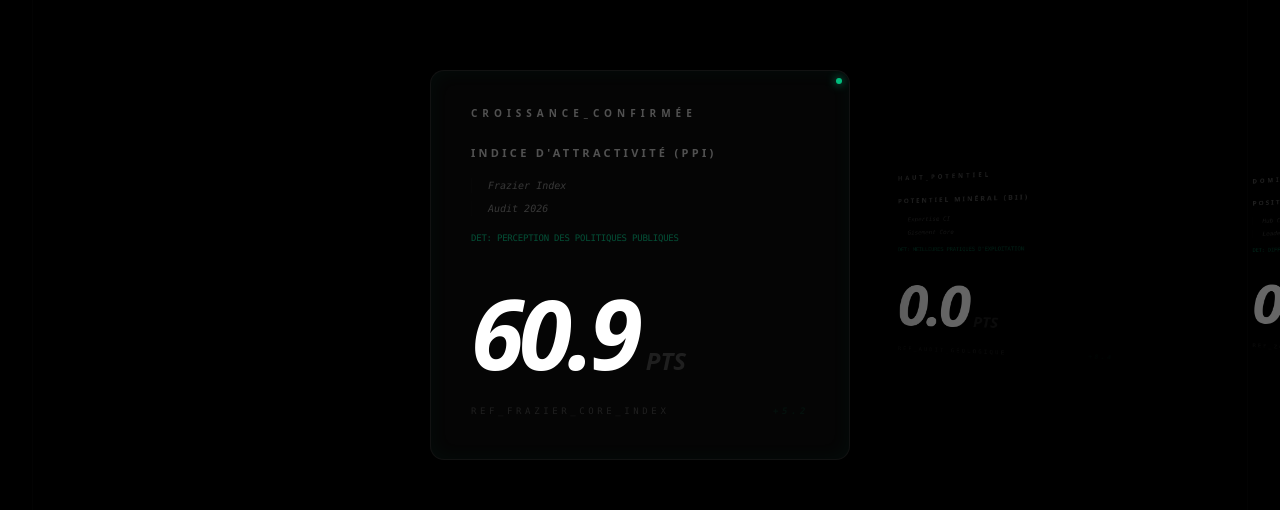
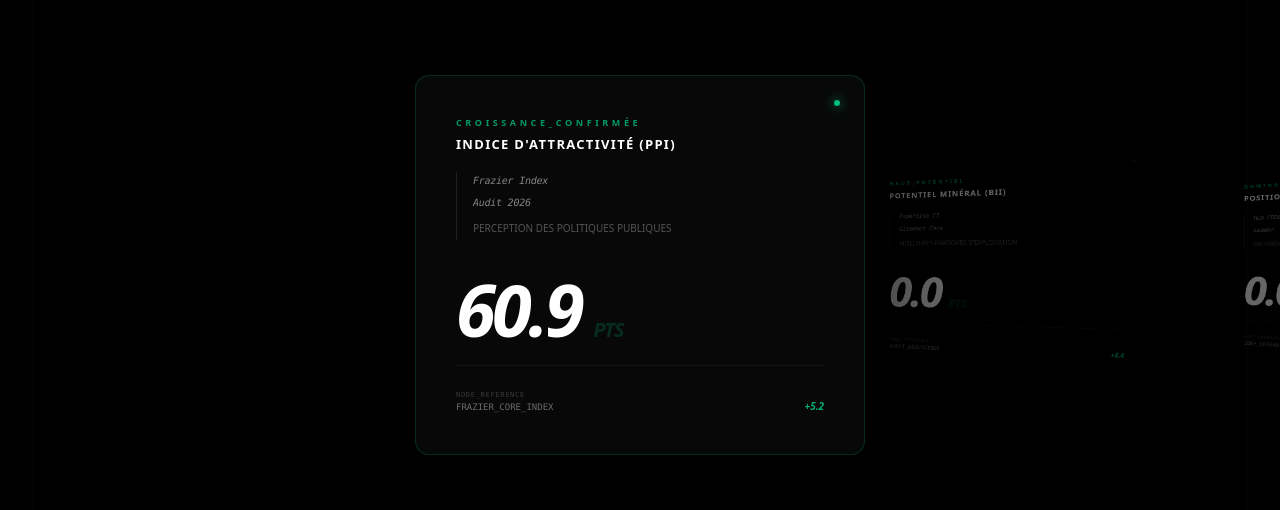
Before and after one commit to nonnzy7even7iete/nonnzytransformiumfullstackbundel, a Next.js app: page /logique-metier-serveur in a window 1280 px wide. Shown: the part 135-645 px from the top of the page. Built offline with nearby package versions, Linux system fonts and the light colour scheme; no server answers.

Commit message:
Zy Bulding workflow

```diff
--- a/src/components/frontendkit/FluxCarousel.tsx
+++ b/src/components/frontendkit/FluxCarousel.tsx
@@ -5,8 +5,8 @@ import { motion, animate } from "framer-motion";
 import { cn } from "@/lib/utils";
 
 /**
- * SOURCE DE DONNÉES SOUVERAINE
- * Architecture Data-Driven : On sépare le contenu du contenant.
+ * SOURCE DE DONNÉES SOUVERAINE : FRAZIER 2026
+ * Isolé pour maintenance chirurgicale.
  */
 const DATA_MINIERE_7 = [
   {
@@ -18,7 +18,7 @@ const DATA_MINIERE_7 = [
     ref: "FRAZIER_CORE_INDEX",
     status: "CROISSANCE_CONFIRMÉE",
     detail: "PERCEPTION DES POLITIQUES PUBLIQUES",
-    notes: ["Frazier Index", "Audit 2026"],
+    notes: ["Frazier Index", "Audit 2026"]
   },
   {
     id: "02",
@@ -29,7 +29,7 @@ const DATA_MINIERE_7 = [
     ref: "AUDIT_GÉOLOGIQUE",
     status: "HAUT_POTENTIEL",
     detail: "MEILLEURES PRATIQUES D'EXPLOITATION",
-    notes: ["Expertise CI", "Gisement Core"],
+    notes: ["Expertise CI", "Gisement Core"]
   },
   {
     id: "03",
@@ -40,7 +40,7 @@ const DATA_MINIERE_7 = [
     ref: "ZONE_CEDEAO",
     status: "DOMINATION_TOTALE",
     detail: "DIFFÉRENTIEL GHANA : +5.7 PTS",
-    notes: ["Hub CEDEAO", "Leader"],
+    notes: ["Hub CEDEAO", "Leader"]
   },
   {
     id: "04",
@@ -51,7 +51,7 @@ const DATA_MINIERE_7 = [
     ref: "ASSURANCE_JURIDIQUE",
     status: "GARANTI_SÉCURISÉ",
     detail: "PROTECTION INTÉGRALE DES ACTIFS",
-    notes: ["Asset Guard", "Risk Zero"],
+    notes: ["Asset Guard", "Risk Zero"]
   },
   {
     id: "05",
@@ -62,7 +62,7 @@ const DATA_MINIERE_7 = [
     ref: "MARCHÉ_GLOBAL",
     status: "OPTIMISATION_FLUX",
     detail: "POSITION MONDIALE SUR 68 JURIDICTIONS",
-    notes: ["Jump +12", "Market Ready"],
+    notes: ["Jump +12", "Market Ready"]
   },
   {
     id: "06",
@@ -73,7 +73,7 @@ const DATA_MINIERE_7 = [
     ref: "TOP_AFRIQUE",
     status: "ASCENSION_ÉLITE",
     detail: "PERFORMANCE SUR 36 MOIS",
-    notes: ["Africa Top 5", "Elite Growth"],
+    notes: ["Africa Top 5", "Elite Growth"]
   },
   {
     id: "07",
@@ -84,7 +84,7 @@ const DATA_MINIERE_7 = [
     ref: "TRANSFORMIUM_CORE",
     status: "VALIDATION_SYSTÈME",
     detail: "SOUVERAINETÉ DES DONNÉES",
-    notes: ["Core Engine", "ROI Focus"],
+    notes: ["Core Engine", "ROI Focus"]
   },
 ];
 
@@ -96,7 +96,7 @@ export default function MiningDashboard() {
 
   const handleDragEnd = (_: any, info: any) => {
     const threshold = 30;
-    // .info.offset.x : Accès point pour piloter la navigation du carrousel
+    // .info.offset.x : Accès point-notation pour capter le vecteur de swipe
     if (info.offset.x < -threshold && index < DATA_MINIERE_7.length - 1)
       setIndex(index + 1);
     else if (info.offset.x > threshold && index > 0) setIndex(index - 1);
@@ -106,12 +106,16 @@ export default function MiningDashboard() {
 
   return (
     <div className="relative h-screen w-full bg-[var(--background)] overflow-hidden flex items-center justify-center font-sans">
-      {/* ZONE DE CAPTURE DRAG (CENTRALISÉE) */}
+
+      {/* ZONE DE CAPTURE DRAG (CENTRALISÉE POUR LA NAVBAR)
+          h-[65vh] : On laisse de l'espace en haut pour NavbarFront
+          top-[15vh] : Centrage vertical du gesture
+      */}
       <motion.div
         drag="x"
         dragConstraints={{ left: 0, right: 0 }}
         onDragEnd={handleDragEnd}
-        className="absolute w-full h-[70vh] top-[15vh] z-[100] cursor-grab active:cursor-grabbing"
+        className="absolute w-full h-[65vh] top-[15vh] z-[100] cursor-grab active:cursor-grabbing"
       />
 
       <div
@@ -128,13 +132,13 @@ export default function MiningDashboard() {
         </motion.div>
       </div>
 
-      {/* PAGINATION */}
+      {/* PAGINATION PROGRESSIVE */}
       <div className="absolute bottom-10 flex gap-2 z-[110]">
         {DATA_MINIERE_7.map((_, i) => (
           <div
             key={i}
             className={cn(
-              "h-[1px] transition-all duration-700",
+              "h-[1.5px] transition-all duration-700",
               index === i
                 ? "w-10 bg-emerald-500 shadow-[0_0_10px_#10b981]"
                 : "w-2 bg-[var(--foreground)] opacity-10"
@@ -150,19 +154,17 @@ function Card({ item, position }: { item: any; position: number }) {
   const isActive = position === 0;
   const counterRef = useRef<HTMLHeadingElement>(null);
 
-  // .window.innerWidth : Calcul dynamique pour l'effet d'éventail
-  const xOffset =
-    typeof window !== "undefined" && window.innerWidth < 768
-      ? window.innerWidth * 0.45
-      : 480;
+  // .window.innerWidth : Calcul dynamique du décalage pour l'effet galerie
+  const xOffset = typeof window !== "undefined" && window.innerWidth < 768 ? window.innerWidth * 0.45 : 480;
 
   useEffect(() => {
     if (isActive && counterRef.current) {
-      // .animate() : Animation numérique point-notation
+      // .animate() : Animation numérique haute précision (notation point)
       const controls = animate(0, item.value, {
         duration: 2.2,
         ease: [0.16, 1, 0.3, 1],
         onUpdate: (v) => {
+          // .current.textContent : Injection directe DOM pour performance 60fps
           if (counterRef.current) counterRef.current.textContent = v.toFixed(1);
         },
       });
@@ -182,70 +184,64 @@ function Card({ item, position }: { item: any; position: number }) {
       }}
       transition={{ type: "spring", stiffness: 120, damping: 25 }}
       className={cn(
-        "absolute w-[75vw] md:w-[420px] h-auto min-h-[350px] p-10 flex flex-col justify-between overflow-hidden transition-all duration-700",
-        "backdrop-blur-[25px] md:backdrop-blur-[40px] border border-[var(--foreground)]/5",
+        "absolute w-[85vw] md:w-[450px] h-auto min-h-[380px] p-8 md:p-10 flex flex-col justify-between overflow-hidden transition-all duration-700",
+        "backdrop-blur-[35px] border border-[var(--foreground)]/10",
         isActive
-          ? "shadow-[0_40px_100px_rgba(0,0,0,0.6),inset_0_0_20px_rgba(16,185,129,0.05)] bg-[var(--foreground)]/[0.02]"
+          ? "shadow-[0_40px_100px_rgba(0,0,0,0.7),inset_0_0_20px_rgba(16,185,129,0.02)] bg-[var(--foreground)]/[0.03] border-emerald-500/20"
           : "bg-transparent border-none"
       )}
-      style={{ borderRadius: "var(--radius-vercel, 14px)" }}
+      style={{ borderRadius: "var(--radius-vercel, 12px)" }}
     >
-      {/* LED STATUS */}
-      <div
-        className={cn(
-          "absolute top-[7px] right-[7px] h-1.5 w-1.5 rounded-full transition-all duration-1000",
-          isActive
-            ? "bg-emerald-500 shadow-[0_0_10px_#10b981] opacity-100 scale-100"
-            : "bg-[var(--foreground)] opacity-0 scale-50"
-        )}
-      />
+      {/* INDICATEUR LED SOUVERAIN */}
+      <div className={cn(
+        "absolute top-6 right-6 h-1.5 w-1.5 rounded-full transition-all duration-1000",
+        isActive ? "bg-emerald-500 shadow-[0_0_12px_#10b981]" : "bg-white/5"
+      )} />
 
-      {/* HEADER : STATUS */}
-      <div className="relative z-10 flex justify-between items-start opacity-30 mt-[-5px]">
-        <p className="text-[10px] font-black tracking-[0.5em] uppercase text-[var(--foreground)]">
+      {/* HEADER : HIERARCHIE CLAIRE */}
+      <div className="relative z-10 flex flex-col gap-1.5">
+        <p className="text-[9px] font-black tracking-[0.4em] uppercase text-emerald-500/80">
           {item.status}
         </p>
+        <h3 className="text-[13px] font-bold text-[var(--foreground)] tracking-[0.1em] uppercase leading-tight">
+          {item.title}
+        </h3>
       </div>
 
-      {/* BODY : INFOS DÉTAILLÉES */}
-      <div className="relative z-10 mt-6">
-        <h3 className="text-[11px] font-bold opacity-30 uppercase text-[var(--foreground)] tracking-[0.3em] mb-4">
-          {item.title}
-        </h3>
-        <div className="flex flex-col gap-2">
+      {/* BODY : DÉTAILS AUDIT (Lisibilité augmentée) */}
+      <div className="relative z-10 mt-5 flex-1">
+        <div className="flex flex-col gap-3 border-l border-white/10 pl-4 py-1">
           {item.notes.map((note: string, idx: number) => (
-            <p
-              key={idx}
-              className="text-[10px] font-mono text-[var(--foreground)] opacity-20 italic pl-4 border-l border-[var(--foreground)]/5"
-            >
+            <p key={idx} className="text-[10px] font-mono text-[var(--foreground)] opacity-50 italic leading-none tracking-tight">
               {note}
             </p>
           ))}
-          <p className="text-[9px] font-mono text-emerald-500/40 mt-2 uppercase tracking-tight">
-            DET: {item.detail}
+          <p className="text-[10px] font-medium text-[var(--foreground)] opacity-30 uppercase leading-relaxed max-w-[220px]">
+            {item.detail}
           </p>
         </div>
       </div>
 
-      {/* ROI COUNTER */}
-      <div className="relative z-10 flex items-baseline gap-2 mt-auto pt-10">
+      {/* COMPTEUR : ROI IMPACT */}
+      <div className="relative z-10 flex items-baseline gap-3 mt-6">
         <h2
           ref={counterRef}
-          className="text-6xl md:text-8xl font-black italic text-[var(--foreground)] tracking-tighter leading-none"
+          className="text-6xl md:text-7xl font-black italic text-[var(--foreground)] tracking-tighter leading-none"
         >
           0.0
         </h2>
-        <span className="text-2xl font-bold opacity-10 italic text-[var(--foreground)] uppercase">
+        <span className="text-xl font-bold opacity-20 italic text-emerald-500 uppercase tracking-tighter">
           {item.unit}
         </span>
       </div>
 
-      {/* FOOTER */}
-      <div className="relative z-10 flex justify-between items-end pt-6 text-[9px] font-mono opacity-10 text-[var(--foreground)] tracking-[0.4em] uppercase">
-        <span>REF_{item.ref}</span>
-        <span className="text-emerald-500/60 font-black italic">
-          {item.progression}
-        </span>
+      {/* FOOTER : MÉTA-DONNÉES */}
+      <div className="relative z-10 flex justify-between items-end pt-6 border-t border-white/5 mt-5">
+        <div className="flex flex-col">
+          <span className="text-[7px] font-mono opacity-20 uppercase tracking-widest text-white">Node_Reference</span>
+          <span className="text-[9px] font-mono opacity-40 text-[var(--foreground)] uppercase">{item.ref}</span>
+        </div>
+        <span className="text-[10px] font-black italic text-emerald-500/90">{item.progression}</span>
       </div>
     </motion.div>
   );
```
